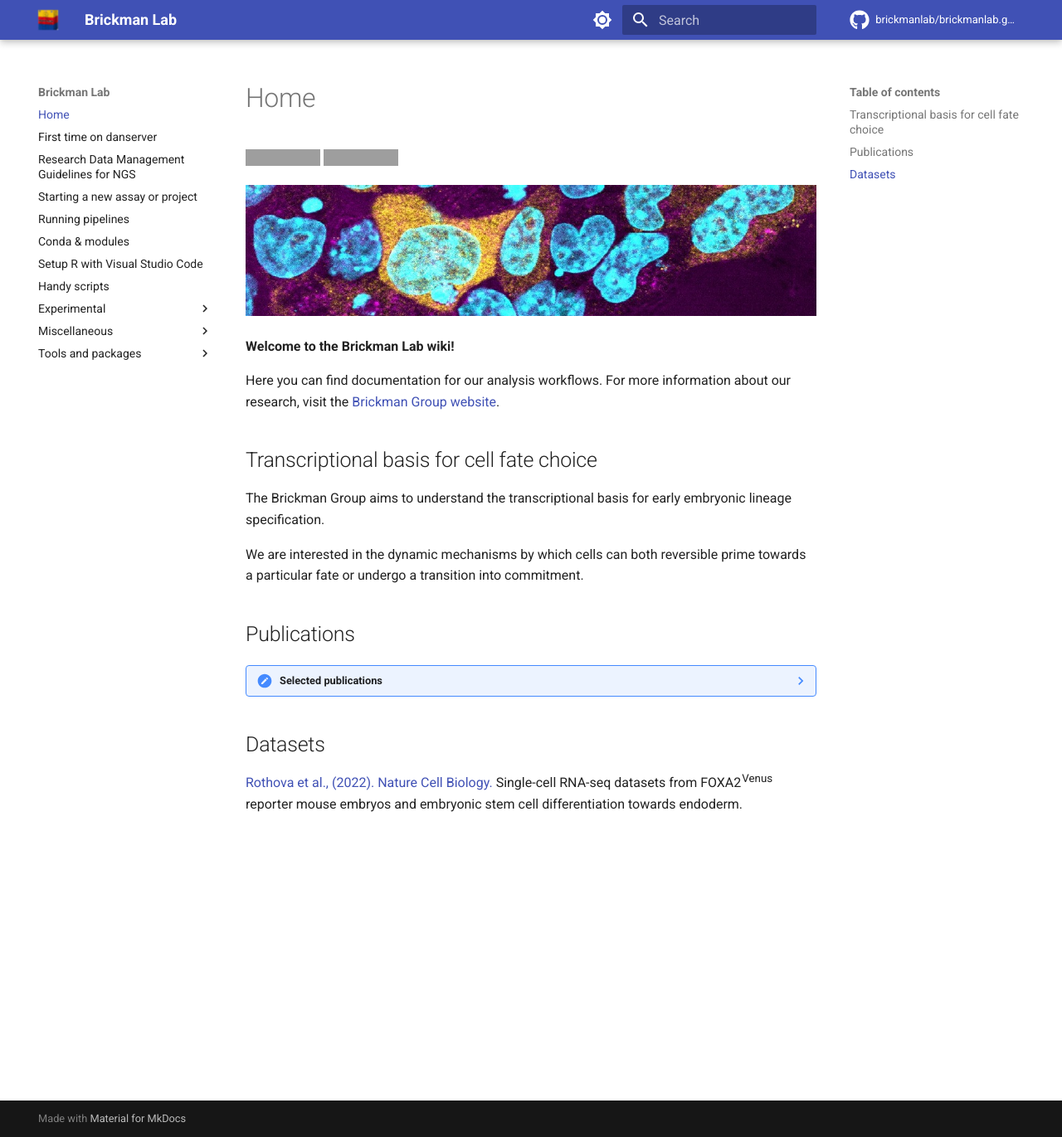
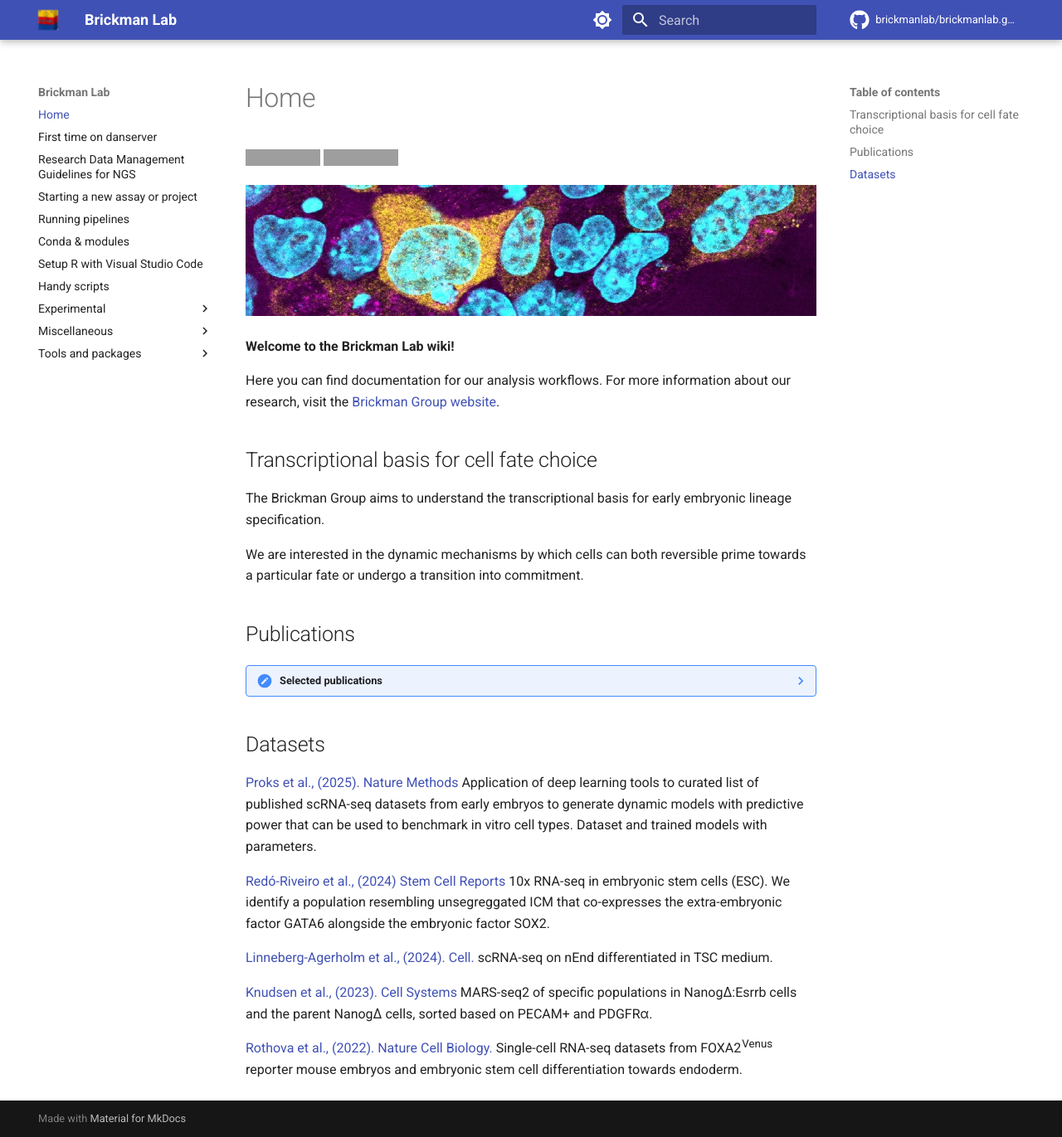
Before and after one commit to brickmanlab/brickmanlab.github.io, an MkDocs documentation site: the page built from docs/index.md, in a window 1280 px wide and 1371 px high. Shown: the whole window at 83% size. Built offline with MkDocs 1.6.1 and Material for MkDocs 9.7.7, drawn with Linux system fonts in a browser that asks for light colours; comment, search, counter and statistics services are not loaded; grey boxes are pictures that could not be loaded.

Commit message:
docs: Update publications and datasets

```diff
--- a/docs/index.md
+++ b/docs/index.md
@@ -19,15 +19,27 @@
 ## Publications
 
 ??? note "Selected publications"
-    Wong, Y. F., Kumar, Y., Proks, M., Herrera, J. A. R., Rothová,M. M., Monteiro, R. S., Pozzi, S., Jennings, R. E., Hanley, N. A., Bickmore, W. A., and Brickman, J. M. **(2023)**. [Expansion of ventral foregut is linked to changes in the enhancer landscape for organ-specific differentiation](https://www.nature.com/articles/s41556-022-01075-8). _Nature Cell Biology_, doi: 10.1038/s41556-022-01075-8.
+    Bone, R. A., Lowndes, M. P., Raineri, S., Riveiro, A. R., Lundregan, S. L., Dall, M., Sulek, K., Romero, J. A. H., Malzard, L., Koigi, S., Heckenbach, I. J., Solis-Mezarino, V., Völker-Albert, M., Vasilopoulou, C. G., Meier, F., Trusina, A., Mann, M., Nielsen, M. L., Treebak, J. T., and Brickman, J. M. **(2025)**. [Altering metabolism programs cell identity via NAD+-dependent deacetylation](https://link.springer.com/article/10.1038/s44318-025-00417-0). _The EMBO Journal_, 44, 3056-3084, doi: 10.1038/s44318-025-00417-0.
+
+    Proks, M., Salehin, N., and Brickman, J. M. **(2025)**. [Deep learning-based models for preimplantation mouse and human embryos based on single-cell RNA sequencing](https://www.nature.com/articles/s41592-024-02511-3). _Nature Methods_, 22, 207-216, doi: 10.1038/s41592-024-02511-3.
+
+    Perera, M., and Brickman, J. M. **(2024)**. [Common modes of ERK induction resolve into context-specific signalling via emergent networks and cell-type-specific transcriptional repression](https://journals.biologists.com/dev/article/151/21/dev202842/362559/Common-modes-of-ERK-induction-resolve-into-context). _Development_, 151 (21), dev202842, doi: 10.1242/dev.202842.
+
+    Linneberg-Agerholm, M., Sell, A. C., Redó-Riveiro, A., Perera, M., Proks, M., Knudsen, T. E., Barral, A., Manzanares, M., and Brickman, J. M. **(2024)**. [The primitive endoderm supports lineage plasticity to enable regulative development](https://www.cell.com/cell/fulltext/S0092-8674(24)00595-6). _Cell_, 187(15), 4010-4029.e16, doi: 10.1016/j.cell.2024.05.051.
+
+    Redó-Riveiro, A., Al-Mousawi, J., Linneberg-Agerholm, M., Proks, M., Perera, M., Salehin, N., and Brickman, J. M. **(2024)**. [Transcription factor co-expression mediates lineage priming for embryonic and extra-embryonic differentiation](https://www.sciencedirect.com/science/article/pii/S2213671123004952?via%3Dihub). _Stem Cell Reports_, 19(2), 174-186, doi: 10.1016/j.stemcr.2023.12.002.
+
+    Knudsen, T. E., Hamilton, W. B., Proks, M., Lykkegaard, M., Linneberg-Agerholm, M., Nielsen, A. V., Perera, M., Malzard, L. L., Trusina, A., Brickman, J. M. **(2023)**. [A bipartite function of ESRRB can integrate signaling over time to balance self-renewal and differentiation](https://www.sciencedirect.com/science/article/pii/S2405471223002156?via%3Dihub). _Cell Systems_, 14(9), 788-805.e8, doi: 10.1016/j.cels.2023.07.008.
+
+    Wong, Y. F., Kumar, Y., Proks, M., Herrera, J. A. R., Rothová,M. M., Monteiro, R. S., Pozzi, S., Jennings, R. E., Hanley, N. A., Bickmore, W. A., and Brickman, J. M. **(2023)**. [Expansion of ventral foregut is linked to changes in the enhancer landscape for organ-specific differentiation](https://www.nature.com/articles/s41556-022-01075-8). _Nature Cell Biology_, 25, 481-492, doi: 10.1038/s41556-022-01075-8.
 
     Perera, M., Nissen, S. B., Proks, M., Pozzi, S., Monteiro, R. S., Trusina, A., and Brickman, J. M. **(2022)**. [Transcriptional heterogeneity and cell cycle regulation as central determinants of Primitive Endoderm priming](https://elifesciences.org/articles/78967). _eLife_, doi: 10.7554/eLife.78967.
 
-    Rothová, M. M., Nielsen, A. V., Proks, M., Wong, Y. F., Riveiro, A. R., Linneberg-Agerholm, M., David, E., Amit, I., Trusina, A., and Brickman, J. M. **(2022)**. [Identification of the central intermediate in the extra-embryonic to embryonic endoderm transition through single-cell transcriptomics](https://www.nature.com/articles/s41556-022-00923-x). _Nature Cell Biology_, doi: 10.1038/s41556-022-00923-x.
+    Rothová, M. M., Nielsen, A. V., Proks, M., Wong, Y. F., Riveiro, A. R., Linneberg-Agerholm, M., David, E., Amit, I., Trusina, A., and Brickman, J. M. **(2022)**. [Identification of the central intermediate in the extra-embryonic to embryonic endoderm transition through single-cell transcriptomics](https://www.nature.com/articles/s41556-022-00923-x). _Nature Cell Biology_, 24, 833-844, doi: 10.1038/s41556-022-00923-x.
 
-    Riveiro, A. R., and Brickman, J. M. **(2020)**. [From pluripotency to totipotency: an experimentalist's guide to cellular potency](https://journals.biologists.com/dev/article/147/16/dev189845/223002/From-pluripotency-to-totipotency-an). _Development_, doi: 10.1242/dev.189845.
+    Riveiro, A. R., and Brickman, J. M. **(2020)**. [From pluripotency to totipotency: an experimentalist's guide to cellular potency](https://journals.biologists.com/dev/article/147/16/dev189845/223002/From-pluripotency-to-totipotency-an). _Development_, 147(16), doi: 10.1242/dev.189845.
 
-    Hamilton, W.B., Mosesson, Y., Monteiro, R.S., Emdal, K.B., Knudsen, T.E., Francavilla, C., Barkai, N., Olsen, J.V. and Brickman, J.M. **(2019)**. [Dynamic lineage priming is driven via direct enhancer regulation by ERK](https://www.nature.com/articles/s41586-019-1732-z). _Nature_, doi: 10.1038/s41586-019-1732-z.
+    Hamilton, W.B., Mosesson, Y., Monteiro, R.S., Emdal, K.B., Knudsen, T.E., Francavilla, C., Barkai, N., Olsen, J.V. and Brickman, J.M. **(2019)**. [Dynamic lineage priming is driven via direct enhancer regulation by ERK](https://www.nature.com/articles/s41586-019-1732-z). _Nature_, 575, 355-360, doi: 10.1038/s41586-019-1732-z.
 
     Weinert, B.T., Narita, T., Satpathy, S., Srinivasan, B., Hansen, B.K., Scholz, C., Hamilton, W.B., Zucconi, B.E., Wang, W.W., Liu, W.R., Brickman, J.M., Kesicki, E.A., Lai, A., Bromberg, K.D., Cole, P.A., and Choudhary, C. **(2018)**. [Time-Resolved Analysis Reveals Rapid Dynamics and Broad Scope of the CBP/p300 Acetylome](https://www.sciencedirect.com/science/article/pii/S0092867418305269?via%3Dihub). _Cell_ 174, 231-244.e212, doi:10.1016/j.cell.2018.04.033.
 
@@ -43,4 +55,12 @@
 
 ## Datasets
 
+[Proks et al., (2025). Nature Methods](https://zenodo.org/records/13749348) Application of deep learning tools to curated list of published scRNA-seq datasets from early embryos to generate dynamic models with predictive power that can be used to benchmark in vitro cell types. Dataset and trained models with parameters.
+
+[Redó-Riveiro et al., (2024) Stem Cell Reports](https://zenodo.org/records/10261849) 10x RNA-seq in embryonic stem cells (ESC). We identify a population resembling unsegreggated ICM that co-expresses the extra-embryonic factor GATA6 alongside the embryonic factor SOX2.
+
+[Linneberg-Agerholm et al., (2024). Cell.](https://zenodo.org/records/11210810) scRNA-seq on nEnd differentiated in TSC medium.
+
+[Knudsen et al., (2023). Cell Systems](https://zenodo.org/records/14719594) MARS-seq2 of specific populations in NanogΔ:Esrrb cells and the parent NanogΔ cells, sorted based on PECAM+ and PDGFRα.
+
 [Rothova et al., (2022). Nature Cell Biology.](https://zenodo.org/record/6566016#.ZFoIu9JBxhF) Single-cell RNA-seq datasets from FOXA2<sup>Venus</sup> reporter mouse embryos and embryonic stem cell differentiation towards endoderm.
```
